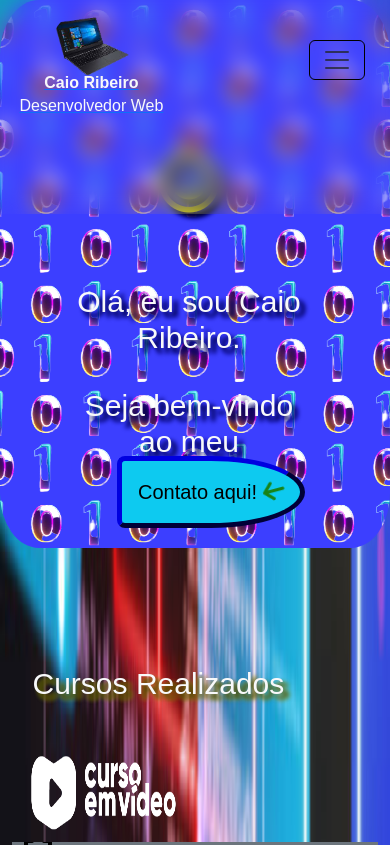
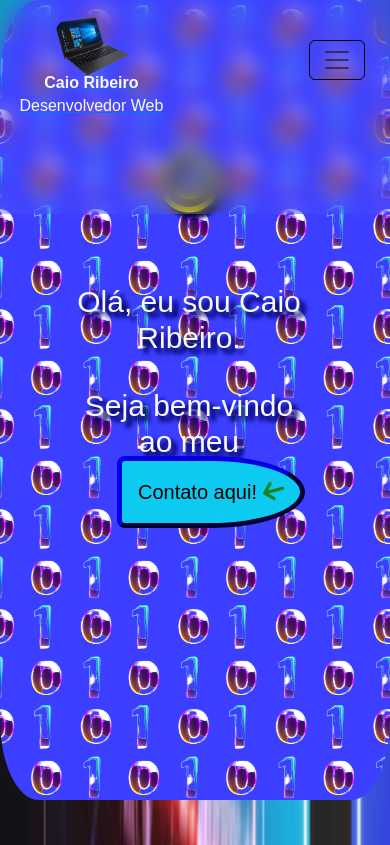
Before and after one commit to caiosribeiro/caiosribeiro, a plain HTML site: page index.html in a window 390 px wide. Shown: the top 845 px of the page. Drawn offline with nearby package versions, Linux system fonts and the light colour scheme.

Commit message:
Update index.css

```diff
--- a/index.css
+++ b/index.css
@@ -250,6 +250,10 @@ iframe{
 		bottom: 20px;
 	}
 
+	#inicio{
+		height: 800px;
+	}
+
 	.mudarTamanho li a{
 		font-size: 30px;
 	}
```
